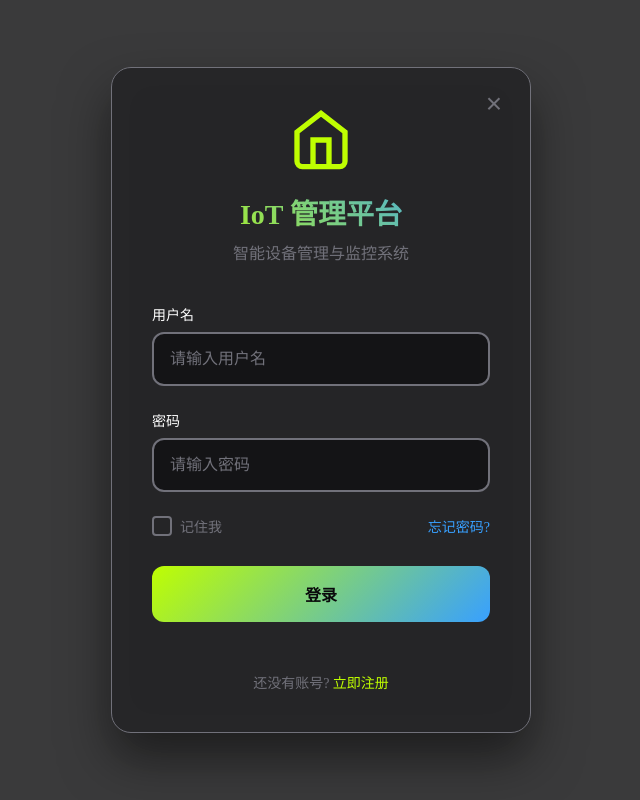
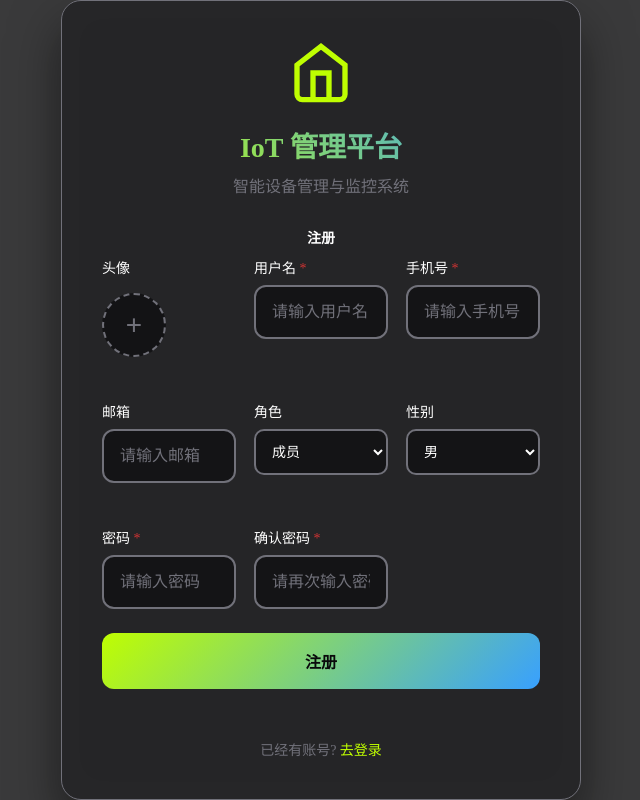
Before and after one commit to Jasper-Cheng/iot-web, a Vue app: page /login in a window 1280 px wide. Both pictures are taken after a click on the link "立即注册". Shown: the whole page, without its empty margins (319-959 px from the left). Built offline with nearby package versions, Linux system fonts and the light colour scheme.

Commit message:
注册表单

```diff
--- a/src/views/Login.vue
+++ b/src/views/Login.vue
@@ -1,8 +1,7 @@
 <template>
   <div class="login-overlay">
     <div class="login-modal">
-      <!-- 关闭按钮 -->
-      <button class="close-btn" @click="closeLogin">×</button>
+
 
       <!-- Logo区域 -->
       <div class="logo-section">
@@ -16,8 +15,16 @@
         <p class="platform-subtitle">智能设备管理与监控系统</p>
       </div>
 
+      <!-- 登录/注册切换 -->
+      <div class="form-options" style="margin-top: -10px; margin-bottom: 10px; justify-content: center;">
+        <label class="checkbox-container" style="gap:8px;cursor:default;">
+          <span class="checkmark" style="display:none"></span>
+          <span style="color: var(--color-login-text-primary); font-weight:600;">{{ isRegister ? '注册' : '登录' }}</span>
+        </label>
+      </div>
+
       <!-- 登录表单 -->
-      <form class="login-form" @submit.prevent="handleLogin">
+      <form v-if="!isRegister" class="login-form" @submit.prevent="handleLogin">
         <div class="form-group">
           <label for="username">用户名</label>
           <input
@@ -60,10 +67,73 @@
         </button>
       </form>
 
-      <!-- 底部链接 -->
+      <!-- 注册表单 -->
+      <form v-else class="login-form" @submit.prevent="handleRegister">
+        <div class="form-grid">
+          <div class="form-group avatar-group">
+            <label for="reg_avatar_file">头像</label>
+            <input ref="avatarInput" type="file" id="reg_avatar_file" accept="image/*" @change="onAvatarChange" style="display:none" />
+            <button type="button" class="avatar-uploader" @click="triggerAvatarSelect">
+              <img v-if="registerData.avatar" :src="registerData.avatar" alt="avatar" />
+              <span v-else class="plus">+</span>
+            </button>
+          </div>
+          <div class="form-group">
+            <label for="reg_username">用户名 <span class="required">*</span></label>
+            <input type="text" id="reg_username" v-model="registerData.username" placeholder="请输入用户名" required />
+          </div>
+          <div class="form-group">
+            <label for="reg_phone">手机号 <span class="required">*</span></label>
+            <input type="tel" id="reg_phone" v-model="registerData.phone" placeholder="请输入手机号" required />
+          </div>
+
+          <div class="form-group">
+            <label for="reg_email">邮箱</label>
+            <input type="email" id="reg_email" v-model="registerData.email" placeholder="请输入邮箱" />
+          </div>
+          <div class="form-group">
+            <label for="reg_role">角色</label>
+            <select id="reg_role" class="compact" v-model="registerData.role">
+              <option value="admin">管理员</option>
+              <option value="member">成员</option>
+              <option value="guest">访客</option>
+            </select>
+          </div>
+
+          <div class="form-group">
+            <label for="reg_gender">性别</label>
+            <select id="reg_gender" class="compact" v-model="registerData.gender">
+              <option value="male">男</option>
+              <option value="female">女</option>
+            </select>
+          </div>
+
+
+          <div class="form-group">
+            <label for="reg_password">密码 <span class="required">*</span></label>
+            <input type="password" id="reg_password" v-model="registerData.password" placeholder="请输入密码" required />
+          </div>
+          <div class="form-group">
+            <label for="reg_confirm">确认密码 <span class="required">*</span></label>
+            <input type="password" id="reg_confirm" v-model="registerData.confirmPassword" placeholder="请再次输入密码" required />
+          </div>
+        </div>
+
+        <div v-if="errorMessage" class="error-message">
+          {{ errorMessage }}
+        </div>
+
+        <button type="submit" class="login-btn" :disabled="isLoading">
+          <span v-if="isLoading" class="loading-spinner"></span>
+          {{ isLoading ? '注册中...' : '注册' }}
+        </button>
+      </form>
+
+      <!-- 底部链接：切换登录/注册 -->
       <div class="bottom-links">
-        <span>还没有账号? </span>
-        <a href="#" class="register-link">立即注册</a>
+        <span v-if="!isRegister">还没有账号? </span>
+        <span v-else>已经有账号? </span>
+        <a href="#" class="register-link" @click.prevent="toggleMode">{{ isRegister ? '去登录' : '立即注册' }}</a>
       </div>
     </div>
   </div>
@@ -82,9 +152,22 @@ const formData = reactive({
   rememberMe: false
 })
 
+// 注册数据
+const registerData = reactive({
+  username: '',
+  avatar: '',
+  phone: '',
+  email: '',
+  password: '',
+  confirmPassword: '',
+  role: 'member',
+  gender: 'male'
+})
+
 // 加载状态
 const isLoading = ref(false)
 const errorMessage = ref('')
+const isRegister = ref(false)
 
 // 关闭登录弹窗
 const closeLogin = () => {
@@ -134,6 +217,72 @@ const handleLogin = async () => {
     isLoading.value = false
   }
 }
+
+// 切换模式
+const toggleMode = () => {
+  errorMessage.value = ''
+  isRegister.value = !isRegister.value
+}
+
+// 处理注册
+const handleRegister = async () => {
+  errorMessage.value = ''
+
+  // 基础校验
+  if (!registerData.username || !registerData.phone || !registerData.email) {
+    errorMessage.value = '请填写用户名、手机号和邮箱'
+    return
+  }
+  if (!registerData.password || registerData.password.length < 6) {
+    errorMessage.value = '密码至少6位'
+    return
+  }
+  if (registerData.password !== registerData.confirmPassword) {
+    errorMessage.value = '两次输入的密码不一致'
+    return
+  }
+
+  isLoading.value = true
+  try {
+    // 模拟注册
+    await new Promise(resolve => setTimeout(resolve, 1000))
+    const user = {
+      id: Date.now(),
+      username: registerData.username,
+      avatar: registerData.avatar,
+      phone: registerData.phone,
+      email: registerData.email,
+      role: registerData.role,
+      gender: registerData.gender,
+      createdAt: new Date().toISOString()
+    }
+    localStorage.setItem('user', JSON.stringify(user))
+    localStorage.setItem('token', 'token-' + user.id)
+    router.push('/home')
+  } catch (e) {
+    errorMessage.value = '注册失败，请重试'
+  } finally {
+    isLoading.value = false
+  }
+}
+
+// 头像文件选择
+const onAvatarChange = async (e) => {
+  const file = e.target.files && e.target.files[0]
+  if (!file) return
+  const reader = new FileReader()
+  reader.onload = () => {
+    registerData.avatar = String(reader.result || '')
+  }
+  reader.readAsDataURL(file)
+}
+
+// 触发文件选择
+const avatarInput = ref(null)
+const triggerAvatarSelect = () => {
+  const el = avatarInput.value
+  if (el) el.click()
+}
 </script>
 
 <style scoped>
@@ -157,7 +306,7 @@ const handleLogin = async () => {
   border: 1px solid var(--color-login-border);
   border-radius: 20px;
   padding: 40px;
-  width: 420px;
+  width: 520px;
   max-width: 90vw;
   position: relative;
   box-shadow: 0 25px 50px var(--color-login-shadow);
@@ -226,6 +375,90 @@ const handleLogin = async () => {
   margin-bottom: 30px;
 }
 
+.form-grid {
+  display: grid;
+  grid-template-columns: 1fr 1fr 1fr;
+  gap: 20px 18px;
+}
+
+.form-group.full-row {
+  grid-column: 1 / -1;
+}
+
+.form-group select {
+  width: 100%;
+  padding: 16px;
+  background: var(--color-login-input-bg);
+  border: 2px solid var(--color-login-border);
+  border-radius: 12px;
+  color: var(--color-login-text-primary);
+  font-size: 16px;
+  transition: all 0.3s ease;
+  box-sizing: border-box;
+}
+
+.form-group select.compact {
+  padding: 12px;
+  border-radius: 10px;
+  font-size: 14px;
+}
+
+.form-group select:focus {
+  outline: none;
+  border-color: var(--color-login-gradient-start);
+  background: var(--color-login-input-bg-focus);
+}
+
+.avatar-preview {
+  margin-top: 8px;
+}
+
+.avatar-preview img {
+  width: 48px;
+  height: 48px;
+  border-radius: 50%;
+  object-fit: cover;
+  border: 2px solid var(--color-login-border);
+}
+
+.avatar-uploader {
+  width: 64px;
+  height: 64px;
+  border-radius: 50%;
+  border: 2px dashed var(--color-login-border);
+  background: var(--color-login-input-bg);
+  display: inline-flex;
+  align-items: center;
+  justify-content: center;
+  cursor: pointer;
+  transition: all 0.2s ease;
+  padding: 0;
+}
+
+.avatar-uploader:hover {
+  border-color: var(--color-login-gradient-start);
+  background: var(--color-login-input-bg-focus);
+}
+
+.avatar-uploader .plus {
+  color: var(--color-login-text-muted);
+  font-size: 28px;
+  line-height: 1;
+}
+
+.avatar-uploader img {
+  width: 100%;
+  height: 100%;
+  border-radius: 50%;
+  object-fit: cover;
+}
+
+.avatar-group {
+  display: flex;
+  flex-direction: column;
+  gap: 8px;
+}
+
 .form-group {
   margin-bottom: 24px;
 }
@@ -236,6 +469,10 @@ const handleLogin = async () => {
   color: var(--color-login-text-primary);
   font-weight: 500;
   font-size: 14px;
+}
+
+.required {
+  color: var(--color-login-error-text);
 }
 
 .form-group input {
```
